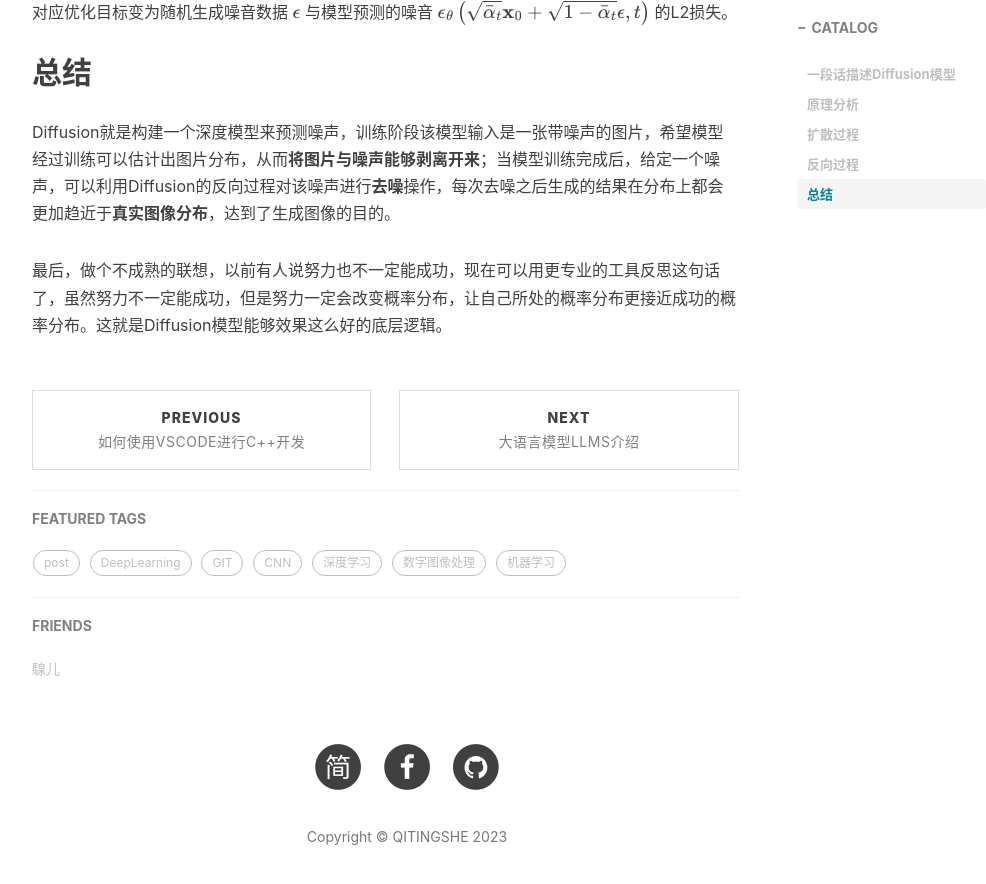
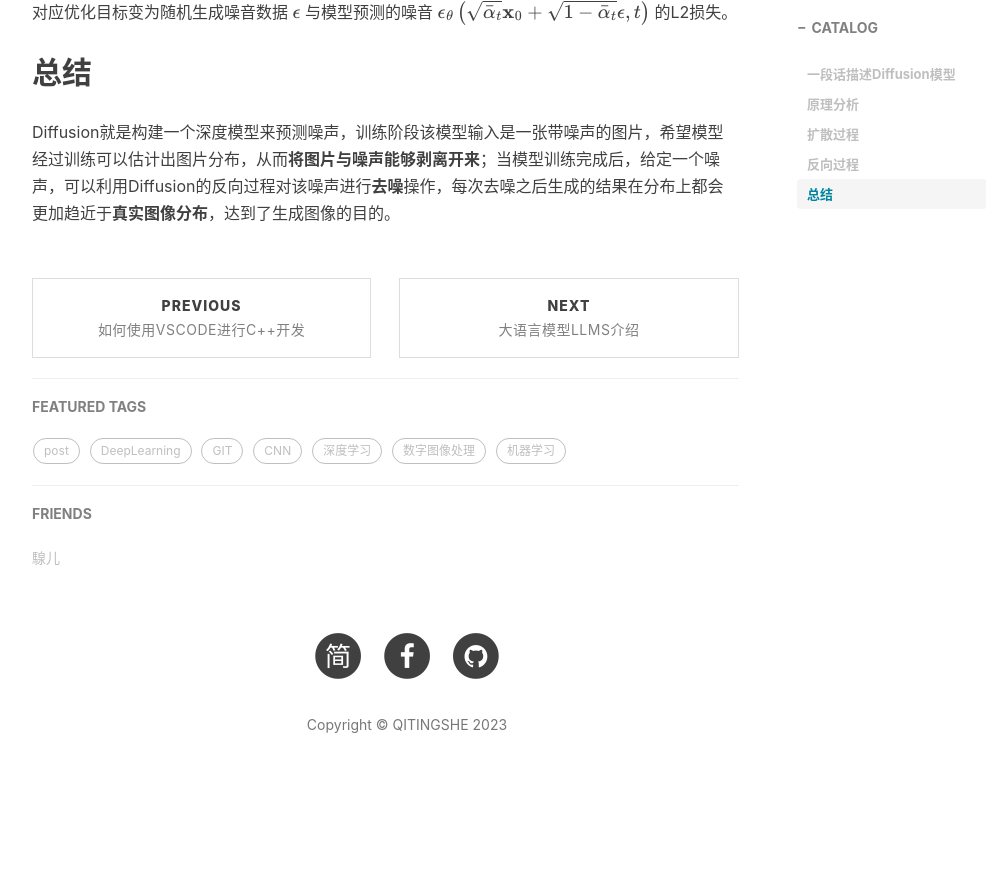
Before and after one commit to Qitingshe/Qitingshe.github.io, a Jekyll site: the page built from _posts/2023-03-22-Diffusion模型介绍.md, in a window 1280 px wide and 900 px high, scrolled down 6066 px. Shown: the top 884 px of the window, without its empty margins (233-1219 px from the left). Built offline with Jekyll 4.4.1, drawn with Linux system fonts in a browser that asks for light colours; nearby versions of some CDN libraries; formulas are drawn with MathJax 3; comment, search, counter and statistics services are not loaded; after the commit the page ends 6895 px from its top, so only the background shows below that.

Commit message:
update diffusion

```diff
--- a/_posts/2023-03-22-Diffusion模型介绍.md
+++ b/_posts/2023-03-22-Diffusion模型介绍.md
@@ -198,4 +198,4 @@ $$
 
 Diffusion就是构建一个深度模型来预测噪声，训练阶段该模型输入是一张带噪声的图片，希望模型经过训练可以估计出图片分布，从而**将图片与噪声能够剥离开来**；当模型训练完成后，给定一个噪声，可以利用Diffusion的反向过程对该噪声进行**去噪**操作，每次去噪之后生成的结果在分布上都会更加趋近于**真实图像分布**，达到了生成图像的目的。
 
-最后，做个不成熟的联想，以前有人说努力也不一定能成功，现在可以用更专业的工具反思这句话了，虽然努力不一定能成功，但是努力一定会改变概率分布，让自己所处的概率分布更接近成功的概率分布。这就是Diffusion模型能够效果这么好的底层逻辑。
+<!-- 最后，做个不成熟的联想，以前有人说努力也不一定能成功，现在可以用更专业的工具反思这句话了，虽然努力不一定能成功，但是努力一定会改变概率分布，让自己所处的概率分布更接近成功的概率分布。这就是Diffusion模型能够效果这么好的底层逻辑。 -->
```
